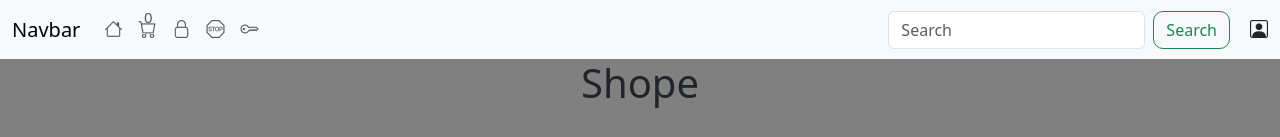
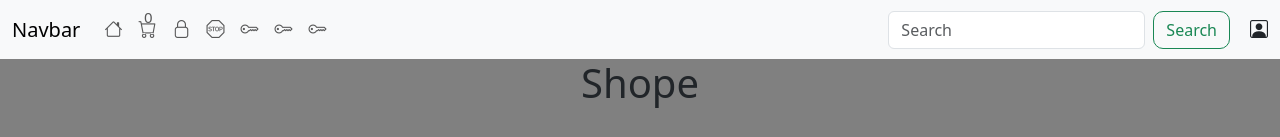
Before and after one commit to 8KOHAN/IT-STEP, a React (Vite) app in the folder React with TypeScript/Shope website/: page / in a window 1280 px wide. Shown: the top 137 px of the page. Built offline with nearby package versions, Linux system fonts and the light colour scheme.

Commit message:
aded button to alert

```diff
--- a/React with TypeScript/Shope website/src/features/alert/Alert.tsx
+++ b/React with TypeScript/Shope website/src/features/alert/Alert.tsx
@@ -17,9 +17,15 @@ export default function Alert({ data }: { data: IAlertData }) {
                 <div className="alert-message shadow-sm">
                     {data.message}
                 </div>
-                <button className="btn btn-danger"
-                    onClick={() => showAlert(null)}
-                ><i className="bi bi-x-circle"> Close</i></button>
+
+                {data.buttons && data.buttons.length > 0
+                    ? data.buttons.map(btn => <button key={btn.title}
+                        onClick={btn.action}>{btn.title}</button>)
+
+                    : <button className="btn btn-danger"
+                        onClick={() => showAlert(null)}
+                    ><i className="bi bi-x-circle"> Close</i></button>
+                }
             </div>
         </div>
     );
--- /dev/null
+++ b/React with TypeScript/Shope website/src/features/alert/model/IAlertButton.ts
@@ -0,0 +1,4 @@
+export default interface IAlertButton {
+    title: string,
+    action?: () => void,
+}
--- a/React with TypeScript/Shope website/src/features/alert/model/IAlertData.ts
+++ b/React with TypeScript/Shope website/src/features/alert/model/IAlertData.ts
@@ -1,4 +1,7 @@
+import type IAlertButton from "./IAlertButton";
+
 export default interface IAlertData {
     title?: string,
     message: string,
+    buttons?: IAlertButton[],
 }
--- a/React with TypeScript/Shope website/src/pages/_layout/Layout.tsx
+++ b/React with TypeScript/Shope website/src/pages/_layout/Layout.tsx
@@ -49,6 +49,26 @@ export default function Layout() {
                                 <i className="bi bi-key"></i>
                             </span>
                         </li>
+                        <li className="nav-item">
+                            <span onClick={() => showAlert({
+                                message: "Hello",
+                                buttons: [{ title: "Ok" }]
+                            })}
+                                className="nav-link">
+                                <i className="bi bi-key"></i>
+                            </span>
+                        </li>
+                        <li className="nav-item">
+                            <span onClick={() => showAlert({
+                                message: "Hello",
+                                buttons: [{title: "Yes", action: () => console.log("Yes")},
+                                    {title: "No", action: () => console.log("No")},
+                                ]
+                            })}
+                                className="nav-link">
+                                <i className="bi bi-key"></i>
+                            </span>
+                        </li>
                     </ul>
 
                     <div className="d-flex direction-row">
--- a/React with TypeScript/Shope website/src/pages/auth/ui/profile/Profile.tsx
+++ b/React with TypeScript/Shope website/src/pages/auth/ui/profile/Profile.tsx
@@ -11,6 +11,7 @@ export default function Profile() {
         clearRememberUser();
         setUser(undefined);
     };
+
 
     const deleteProfile = () => {
         if (!confirmDelete) return;
```
Also changed, not shown: React with TypeScript/Shope website/src/pages/auth/Auth.tsx (indentation only).
